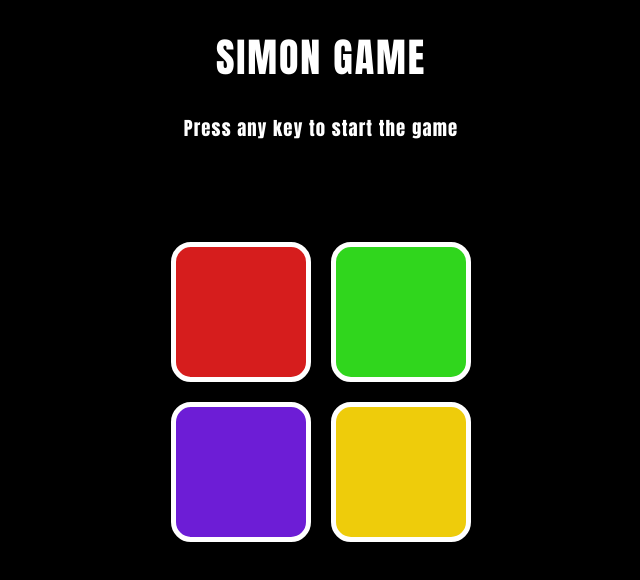
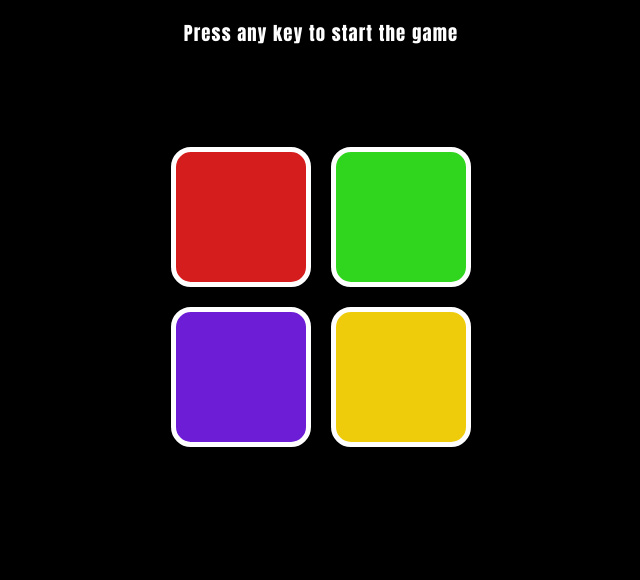
Before and after one commit to Vijay6927/Memory-Game, a plain HTML site: page index.html in a window 1280 px wide. Shown: the whole page, without its empty margins (319-959 px from the left). Drawn offline with Linux system fonts and the light colour scheme.

Commit message:
index.html

```diff
--- a/index.html
+++ b/index.html
@@ -1,23 +1,22 @@
 <!DOCTYPE html>
 <html lang="en">
+<head>
+  <meta charset="UTF-8" />
+  <meta name="viewport" content="width=device-width, initial-scale=1.0"/>
+  <title>Memory-Game</title>
+  <link rel="stylesheet" href="style.css">
+</head>
+<body>
+  <h3>Press any key to start the game</h3>
+  <div class="bigsquare">
+    <div class="red" id="red"></div>
+    <div class="green" id="green"></div>
+    <div class="purple" id="purple"></div>
+    <div class="yellow" id="yellow"></div>
+  </div>
 
-<head>
-    <meta charset="UTF-8">
-    <meta name="viewport" content="width=device-width, initial-scale=1.0">
-    <title>Simon Says Game</title>
-    <link rel="stylesheet" href="style.css">
-</head>
+  <script src="app.js">
 
-<body>
-    <h1>SIMON GAME</h1>
-    <h3>Press any key to start the game</h3>
-     <div class="bigsquare">
-     <div class="red" type="button" id="red"></div>
-     <div class="green" type="button" id="green"></div>
-     <div class="purple" type="button" id="purple"></div>
-     <div class="yellow" type="button" id="yellow"></div>
-     </div>
-    <script src="app.js"></script>
+  </script>
 </body>
-
 </html>
```
